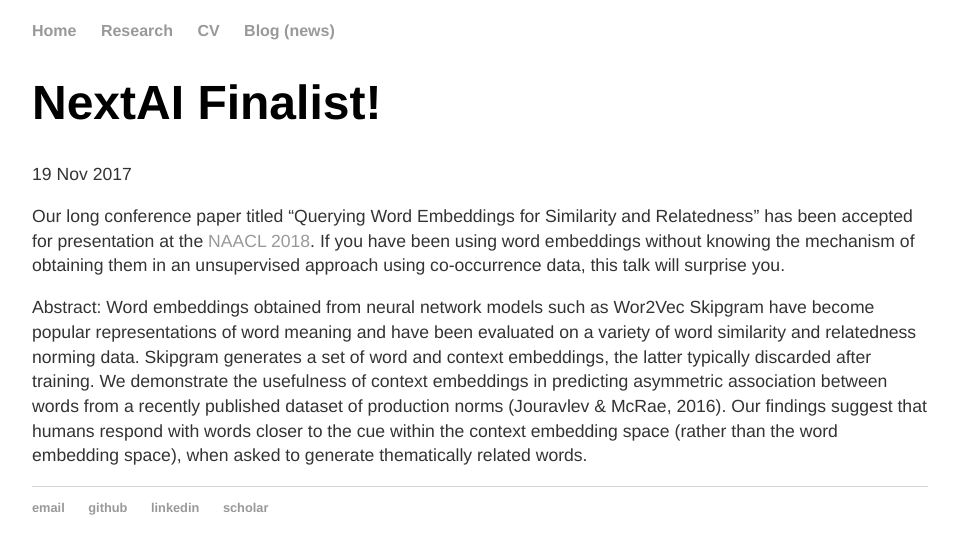
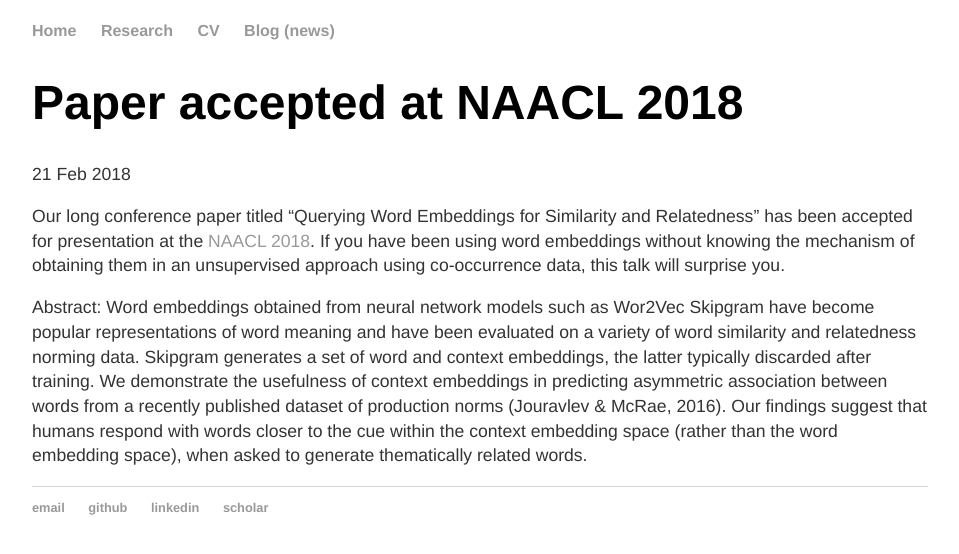
Before and after one commit to FTAsr/ftasr.github.io, a Jekyll site: the page built from _posts/2018-02-21-NAACL2018.md, in a window 1280 px wide. Shown: the top 554 px of the page, without its empty margins (160-1119 px from the left). Built offline with Jekyll 4.4.1, drawn with Linux system fonts in a browser that asks for light colours.

Commit message:
from imac

```diff
--- a/_posts/2018-02-21-NAACL2018.md
+++ b/_posts/2018-02-21-NAACL2018.md
@@ -1,7 +1,7 @@
 ---
 layout: post
-title: "NextAI Finalist!"
-date: 2017-11-19
+title: "Paper accepted at NAACL 2018"
+date: 2018-02-21
 ---
 
 Our long conference paper titled "Querying Word Embeddings for Similarity and Relatedness" has been accepted for presentation at the [NAACL 2018](http://naacl2018.org). If you have been using word embeddings without knowing the mechanism of obtaining them in an unsupervised approach using co-occurrence data, this talk will surprise you.
```
